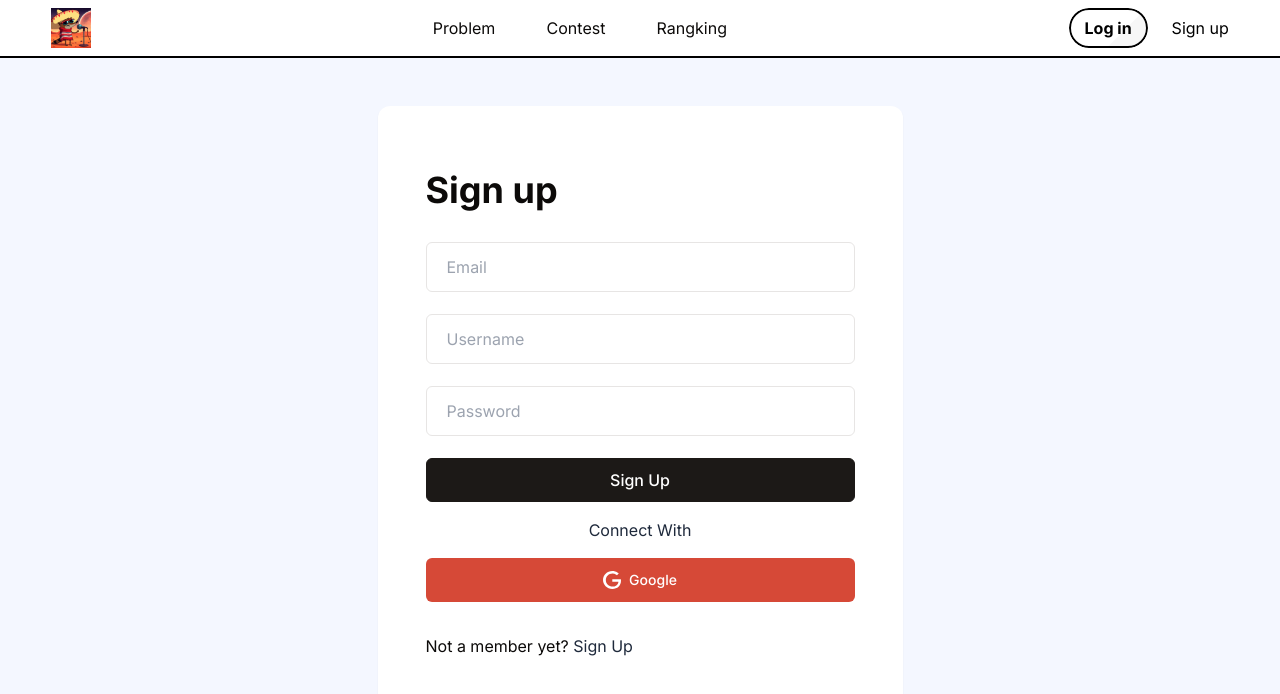
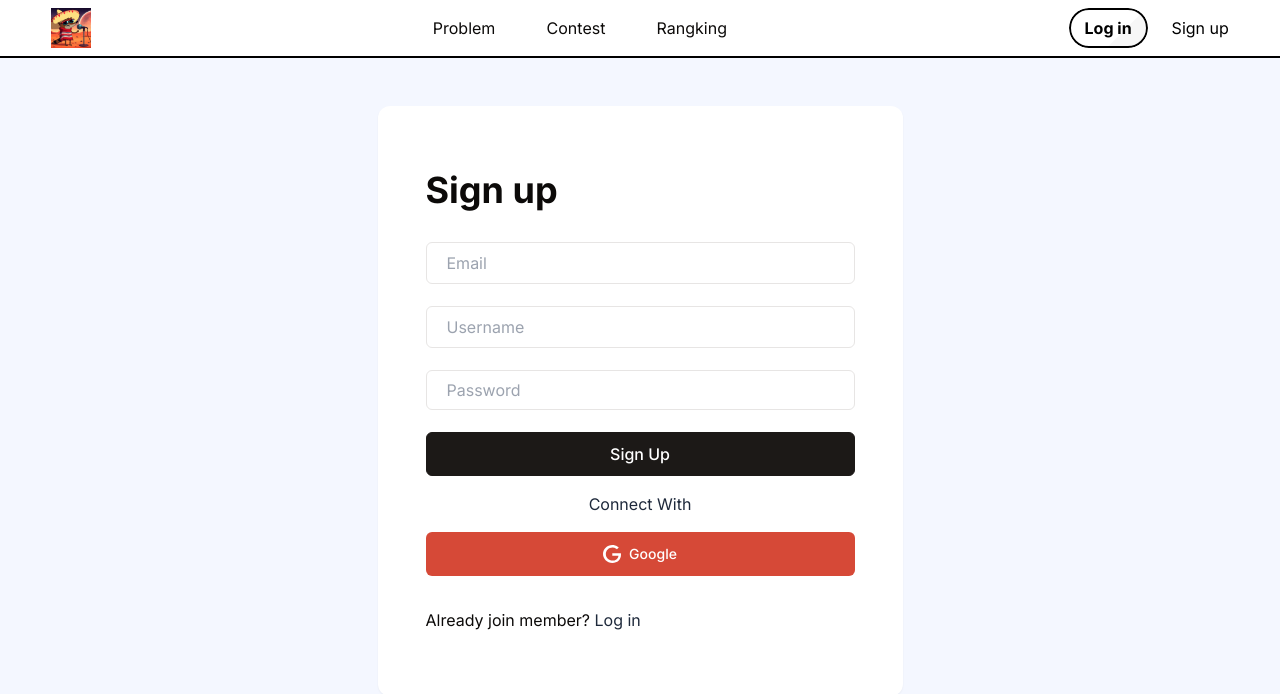
Before and after one commit to fadhrr/TCC-Frontend, a Next.js app: page /auth/signup in a window 1280 px wide. Shown: the top 694 px of the page. Built offline with nearby package versions, Linux system fonts and the light colour scheme; no server answers.

Commit message:
Add google provider && fix header bugs

```diff
--- a/src/app/auth/signin/page.tsx
+++ b/src/app/auth/signin/page.tsx
@@ -63,7 +63,7 @@ export default function SignUp() {
           <p className="text-4xl font-bold w-full mb-8">Log In</p>
           <form className="">
             <div className="mb-[22px]">
-              <input
+              <Input
                 type="email"
                 placeholder="Email"
                 name="email"
@@ -71,25 +71,25 @@ export default function SignUp() {
                 value={email}
                 onChange={(e) => setEmail(e.target.value)}
                 required
-                className="w-full rounded-md border border-stroke bg-transparent px-5 py-3 text-base text-dark outline-none transition placeholder:text-dark-6 focus:border-primary focus-visible:shadow-none dark:border-dark-3 dark:text-white dark:focus:border-primary"
+                className="w-full rounded-md border border-stroke bg-transparent px-5 py-5  text-base text-dark outline-none transition placeholder:text-dark-6 focus:border-primary focus-visible:shadow-none dark:border-dark-3 dark:text-white dark:focus:border-primary"
               />
             </div>
             <div className="mb-[22px]">
-              <input
+              <Input
                 type="password"
                 placeholder="Password"
                 name="password"
                 required
                 value={password}
                 onChange={(e) => setPassword(e.target.value)}
-                className="w-full rounded-md border border-stroke bg-transparent px-5 py-3 text-base text-dark outline-none transition placeholder:text-dark-6 focus:border-primary focus-visible:shadow-none dark:border-dark-3 dark:text-white dark:focus:border-primary"
+                className="w-full rounded-md border border-stroke bg-transparent px-5 py-5  text-base text-dark outline-none transition placeholder:text-dark-6 focus:border-primary focus-visible:shadow-none dark:border-dark-3 dark:text-white dark:focus:border-primary"
               />
             </div>
             <div className="space-y-2">
               <button
                 type="submit"
                 onClick={onSubmit}
-                className="w-full cursor-pointer rounded-md border border-primary bg-primary px-5 py-3 text-base text-white transition duration-300 ease-in-out hover:bg-blue-dark"
+                className="w-full cursor-pointer rounded-md border border-primary bg-primary py-3  text-base text-white transition duration-300 ease-in-out hover:bg-slate-800"
               >
                 Sign in
               </button>
@@ -98,7 +98,7 @@ export default function SignUp() {
           <span className="relative my-4 block text-center">Connect With</span>
           <button
             onClick={signInWithGoogle}
-            className="flex h-11 w-full mb-8 gap-2 items-center justify-center rounded-md bg-[#D64937] text-white transition hover:bg-opacity-90"
+            className="flex w-full mb-8 gap-2 items-center justify-center rounded-md bg-[#D64937] py-3 text-white transition hover:bg-opacity-90"
           >
             <svg
               width="18"
--- a/src/app/auth/signup/page.tsx
+++ b/src/app/auth/signup/page.tsx
@@ -73,7 +73,7 @@ export default function SignUp() {
           <p className="text-4xl font-bold w-full mb-8">Sign up</p>
           <form className="">
             <div className="mb-[22px]">
-              <input
+              <Input
                 type="email"
                 placeholder="Email"
                 name="email"
@@ -81,11 +81,11 @@ export default function SignUp() {
                 value={email}
                 onChange={(e) => setEmail(e.target.value)}
                 required
-                className="w-full rounded-md border border-stroke bg-transparent px-5 py-3 text-base text-dark outline-none transition placeholder:text-dark-6 focus:border-primary focus-visible:shadow-none dark:border-dark-3 dark:text-white dark:focus:border-primary"
+                className="w-full rounded-md border border-stroke bg-transparent px-5 py-5  text-base text-dark outline-none transition placeholder:text-dark-6 focus:border-primary focus-visible:shadow-none dark:border-dark-3 dark:text-white dark:focus:border-primary"
               />
             </div>
             <div className="mb-[22px]">
-              <input
+              <Input
                 type="text"
                 placeholder="Username"
                 name="username"
@@ -93,11 +93,11 @@ export default function SignUp() {
                 value={username}
                 onChange={(e) => setUsername(e.target.value)}
                 required
-                className="w-full rounded-md border border-stroke bg-transparent px-5 py-3 text-base text-dark outline-none transition placeholder:text-dark-6 focus:border-primary focus-visible:shadow-none dark:border-dark-3 dark:text-white dark:focus:border-primary"
+                className="w-full rounded-md border border-stroke bg-transparent px-5 py-5 text-base text-dark outline-none transition placeholder:text-dark-6 focus:border-primary focus-visible:shadow-none dark:border-dark-3 dark:text-white dark:focus:border-primary"
               />
             </div>
             <div className="mb-[22px]">
-              <input
+              <Input
                 type="password"
                 placeholder="Password"
                 name="password"
@@ -137,12 +137,12 @@ export default function SignUp() {
             Google
           </Button>
           <p className="text-body-secondary text-base">
-            Not a member yet?{" "}
+            Already join member?{" "}
             <Link
-              href="/auth/signup"
+              href="/auth/signin"
               className="text-slate-800 hover:underline"
             >
-              Sign Up
+              Log in
             </Link>
           </p>
         </div>
--- a/src/app/layout.tsx
+++ b/src/app/layout.tsx
@@ -1,5 +1,5 @@
 import { Inter } from "next/font/google";
-import Navbar from "@/components/Navbar";
+import Header from "@/components/Header";
 import "./globals.css";
 
 const inter = Inter({ subsets: ["latin"] });
@@ -13,7 +13,7 @@ export default function RootLayout({ children }) {
   return (
     <html lang="en">
       <body className={inter.className}>
-        <Navbar></Navbar>
+        <Header/>
         {children}
       </body>
     </html>
--- a/src/components/Navbar.tsx
+++ b/src/components/Header/index.tsx
@@ -42,17 +42,10 @@ export default function Navbar() {
   const router = useRouter();
   const [user, setUser] = useState<any>(null);
 
-  const onToggleMenu = (e) => {
-    e.target.name = e.target.name === "menu" ? "close" : "menu";
-    const navLinks = document.querySelector(".nav-links");
-    navLinks.classList.toggle("top-[9%]");
-  };
-
   useEffect(() => {
     const unsubscribe = onAuthStateChanged(auth, (user: any) => {
       setUser(user);
     });
-
     return () => unsubscribe();
   }, []);
 
@@ -67,8 +60,21 @@ export default function Navbar() {
         // An error happened.
       });
   };
+
+  const [sticky, setSticky] = useState(false);
+  const handleStickyNavbar = () => {
+    if (window.scrollY >= 80) {
+      setSticky(true);
+    } else {
+      setSticky(false);
+    }
+  };
+  useEffect(() => {
+    window.addEventListener('scroll', handleStickyNavbar);
+  });
+
   return (
-    <header className="bg-white border-b-2 border-black">
+    <header className="bg-white border-b-2 border-black sticky top-0">
       <nav className="flex justify-between py-2 items-center w-[92%] mx-auto">
         <div>
           <a href="/">
@@ -145,7 +151,6 @@ export default function Navbar() {
           ) : (
             <>
               <Link
-                //  href={route('login')}
                 href={"/auth/signin"}
                 className="relative infline-flex items-center justify-start inline-block px-4 py-2 overflow-hidden font-bold rounded-full group"
               >
```
